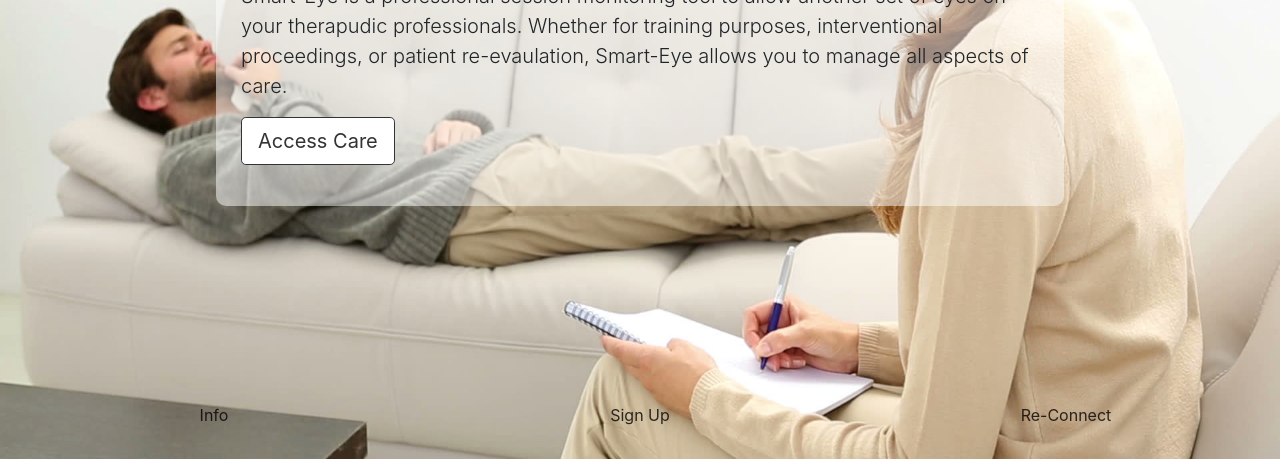
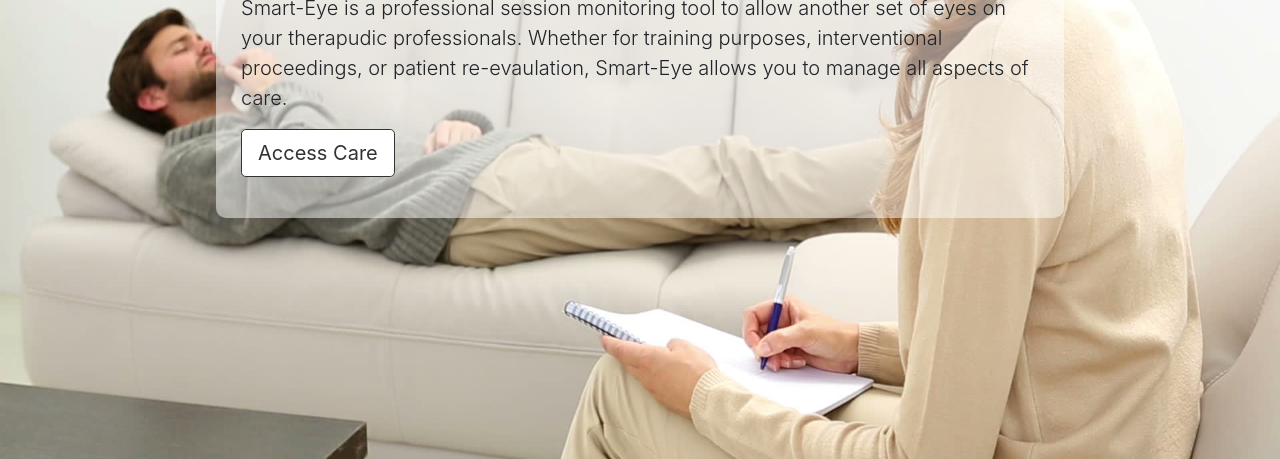
Before and after one commit to coderrick/devweeknyc-hackathon2018, a plain HTML site: page index.html in a window 1280 px wide. Shown: the part 341-800 px from the top of the page. Drawn offline with nearby package versions, Linux system fonts and the light colour scheme; a web font is replaced by a local one.

Commit message:
deleted footer

```diff
--- a/index.html
+++ b/index.html
@@ -33,9 +33,9 @@
                 <footer class="mastfoot mt-auto footer">
 
                      <div class="row">
-                         <div class="col md-3"><p>Info</p></div>
-                         <div class="col md-3"><p>Sign Up</p></div>
-                         <div class="col md-3"><p>Re-Connect</p></div>
+                         <div class="col md-3"><p></p></div>
+                         <div class="col md-3"><p></p></div>
+                         <div class="col md-3"><p></p></div>
                      </div>
 
                 </footer>
```
